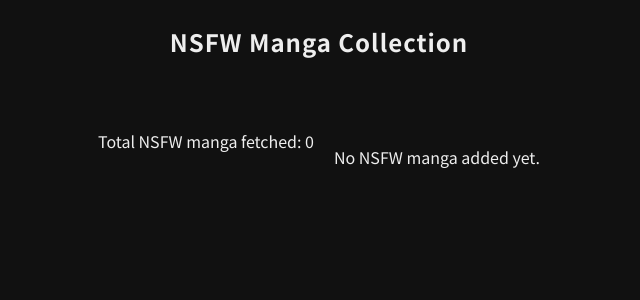
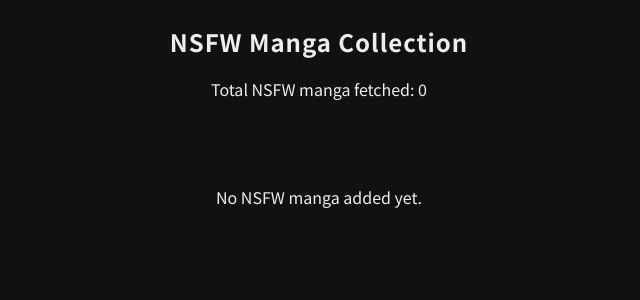
Before and after one commit to jesus-justin/Manga-Status-Site, a PHP site: page /nsfw.php in a window 1280 px wide. Shown: the part 62-362 px from the top of the page, without its empty margins (321-961 px from the left). Run offline with PHP 8.4, Linux system fonts and the light colour scheme; a user stored in the database is signed in; tables that the repository leaves empty or names only in its code hold one stand-in row (values such as "Sample post").

Commit message:
centralized and position fix

```diff
--- a/nsfw.php
+++ b/nsfw.php
@@ -102,11 +102,10 @@
 </nav>
 
 <h2>NSFW Manga Collection</h2>
+<p style="color:#eee; text-align:center;">Total NSFW manga fetched: <?= $result->num_rows ?></p>
 <div class="manga-container">
   <div class="manga-grid">
-<?php
-echo "Total NSFW manga fetched: " . $result->num_rows . "<br>";
-if ($result->num_rows > 0):
+<?php if ($result->num_rows > 0):
   while ($row = $result->fetch_assoc()):
     $title = strtolower(trim($row['title']));
     $filename = str_replace(' ', '_', $title) . '.jpeg';
```
